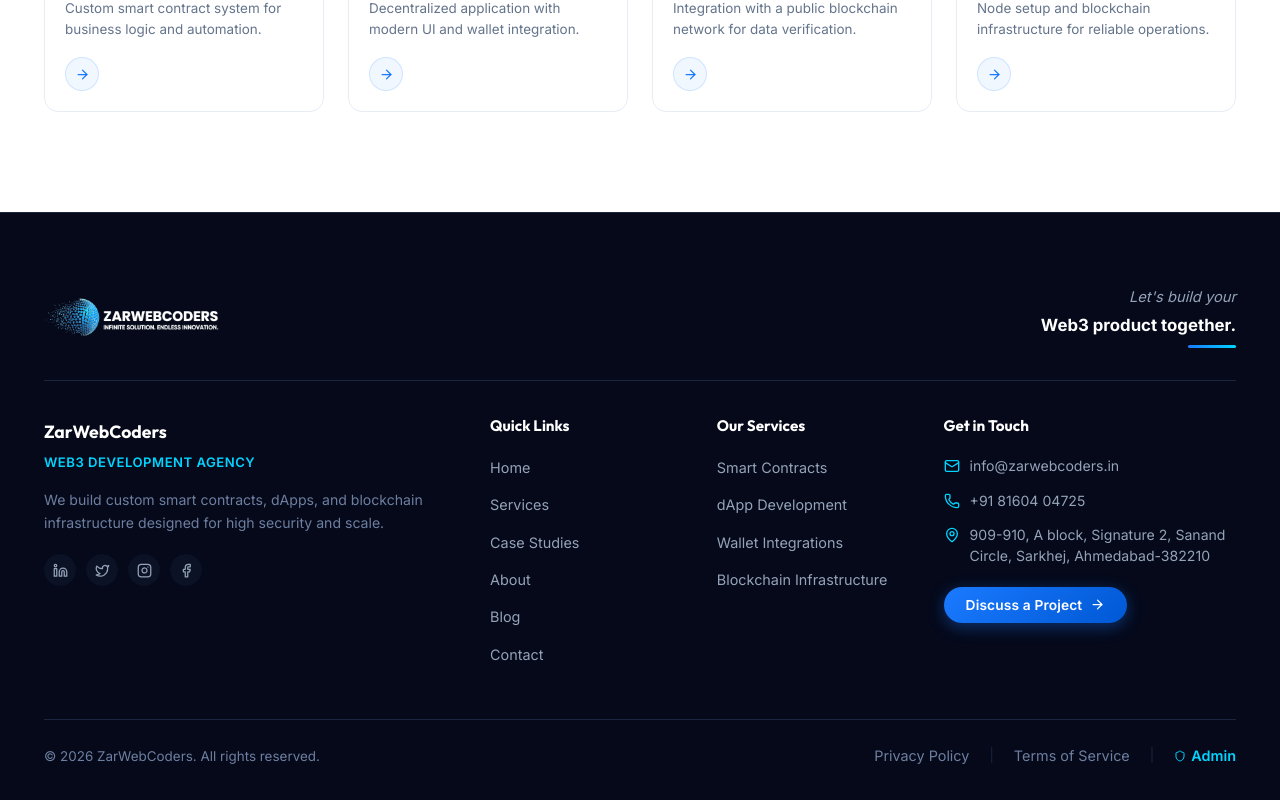
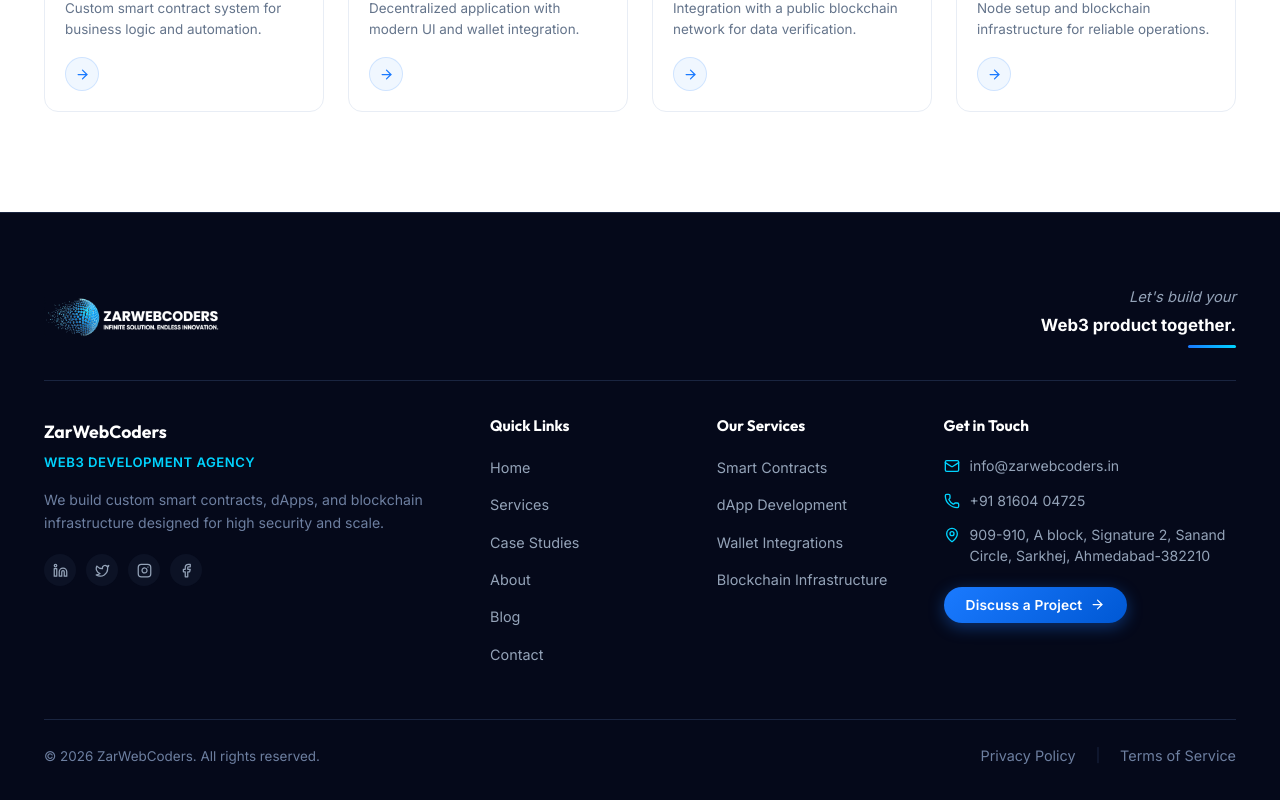
Before and after one commit to Niraj5505/ZarWebCoders, a React (Vite) app: page / in a window 1280 px wide. Shown: the part 4063-4863 px from the top of the page. Built offline with nearby package versions, Linux system fonts and the light colour scheme.

Commit message:
Remove public Admin link from footer

```diff
--- a/src/components/Footer.jsx
+++ b/src/components/Footer.jsx
@@ -1,6 +1,6 @@
 import React, { useState } from 'react';
 import { Link } from 'react-router-dom';
-import { ArrowRight, Mail, Phone, MapPin, CheckCircle, Shield } from 'lucide-react';
+import { ArrowRight, Mail, Phone, MapPin, CheckCircle } from 'lucide-react';
 import { LinkedinIcon, TwitterIcon, InstagramIcon, FacebookIcon } from './SocialIcons';
 import { brand } from '../data/websiteData';
 
@@ -131,10 +131,6 @@ export default function Footer({ onOpenModal }) {
             <Link to="/contact" className="footer-link" style={{ color: '#6d7fa0' }}>Privacy Policy</Link>
             <span style={{ color: '#1a2540' }}>|</span>
             <Link to="/contact" className="footer-link" style={{ color: '#6d7fa0' }}>Terms of Service</Link>
-            <span style={{ color: '#1a2540' }}>|</span>
-            <Link to="/admin" className="footer-link" style={{ color: '#00d4ff', display: 'inline-flex', alignItems: 'center', gap: '5px', fontWeight: '600' }}>
-              <Shield size={12} /> Admin
-            </Link>
           </div>
         </div>
       </div>
```
